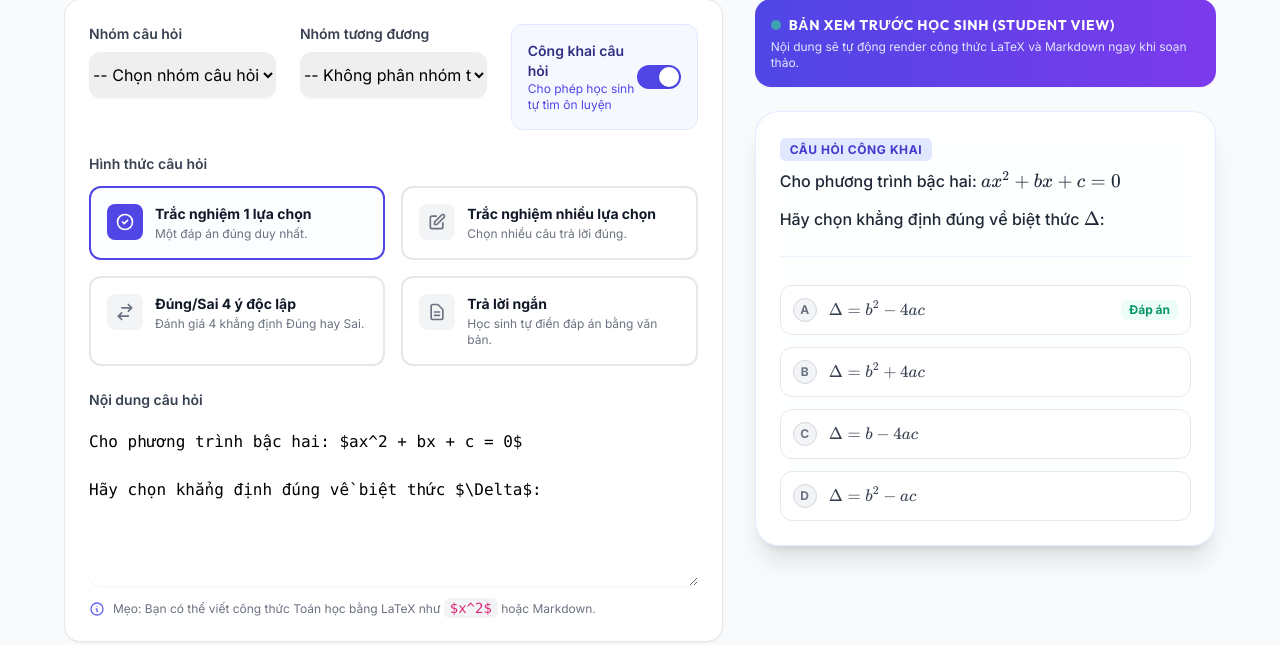
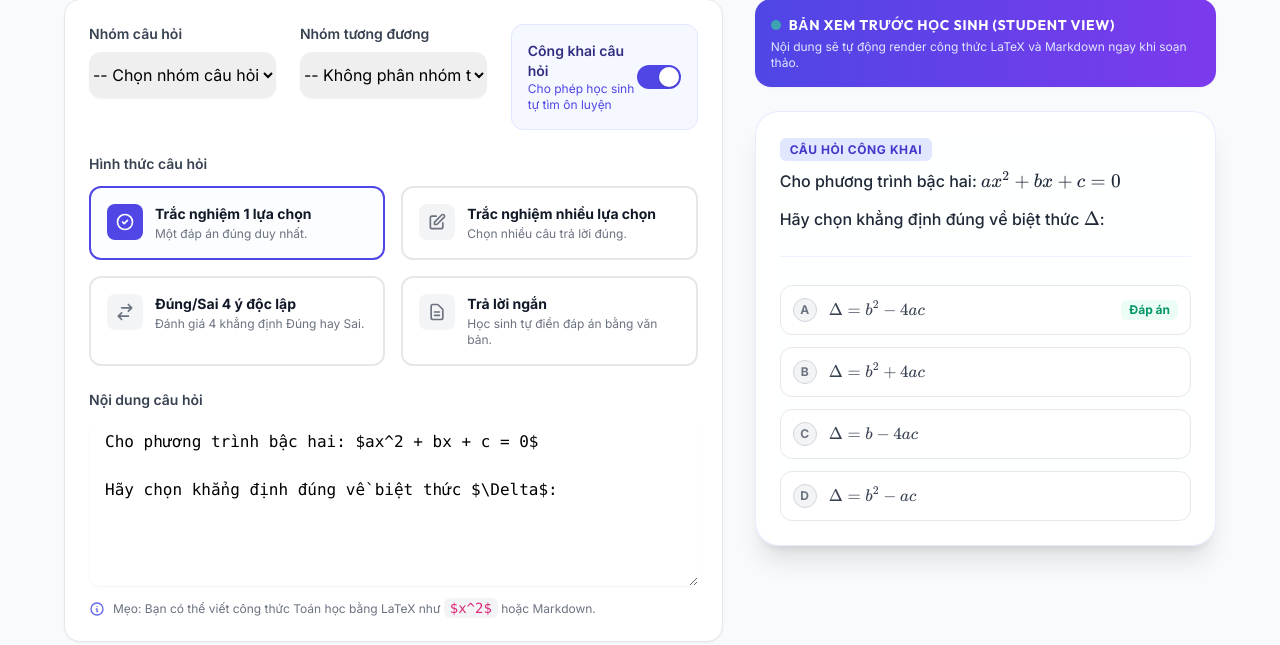
Before and after one commit to hoclentop/hoctin, a Django app: page /questions/create/ in a window 1280 px wide. Shown: the part 226-871 px from the top of the page. Run offline with Django 4.2, Linux system fonts and the light colour scheme; a user stored in the database is signed in; data comes from the database, SQL or seed files in the repository; data that the repository does not hold is empty; parts of the project's set-up code (start-up, migrations or seed data) failed here and were passed over; some libraries are stand-ins or nearby versions.

Commit message:
sua le trai khung nhap cau hoi

```diff
--- a/backend/templates/lms/create_question.html
+++ b/backend/templates/lms/create_question.html
@@ -267,7 +267,7 @@
                 <div>
                     <label for="id_content" class="block text-sm font-semibold text-gray-700 mb-2">Nội dung câu hỏi</label>
                     <textarea id="id_content" name="content" x-model="content" rows="6" required
-                              class="w-full rounded-xl border-gray-300 shadow-sm focus:border-indigo-500 focus:ring-indigo-500 font-mono py-3"
+                              class="w-full rounded-xl border-gray-300 shadow-sm focus:border-indigo-500 focus:ring-indigo-500 font-mono py-3 px-4"
                               placeholder="Nhập nội dung câu hỏi..."></textarea>
                     <div class="mt-2 flex items-center gap-2 text-xs text-gray-500">
                         <svg class="h-4 w-4 text-indigo-500" fill="none" viewBox="0 0 24 24" stroke="currentColor">
--- a/backend/templates/lms/edit_question.html
+++ b/backend/templates/lms/edit_question.html
@@ -258,7 +258,7 @@
                 <div>
                     <label for="id_content" class="block text-sm font-semibold text-gray-700 mb-2">Nội dung câu hỏi</label>
                     <textarea id="id_content" name="content" x-model="content" rows="6" required
-                              class="w-full rounded-xl border-gray-300 shadow-sm focus:border-indigo-500 focus:ring-indigo-500 font-mono py-3"
+                              class="w-full rounded-xl border-gray-300 shadow-sm focus:border-indigo-500 focus:ring-indigo-500 font-mono py-3 px-4"
                               placeholder="Nhập nội dung câu hỏi..."></textarea>
                     <div class="mt-2 flex items-center gap-2 text-xs text-gray-500">
                         <svg class="h-4 w-4 text-indigo-500" fill="none" viewBox="0 0 24 24" stroke="currentColor">
```
